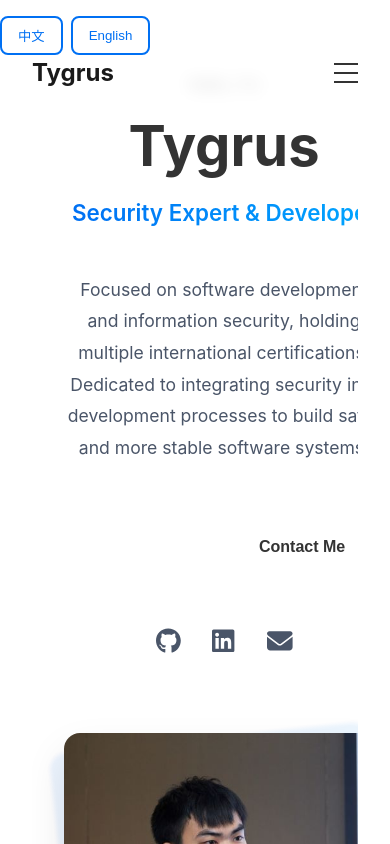
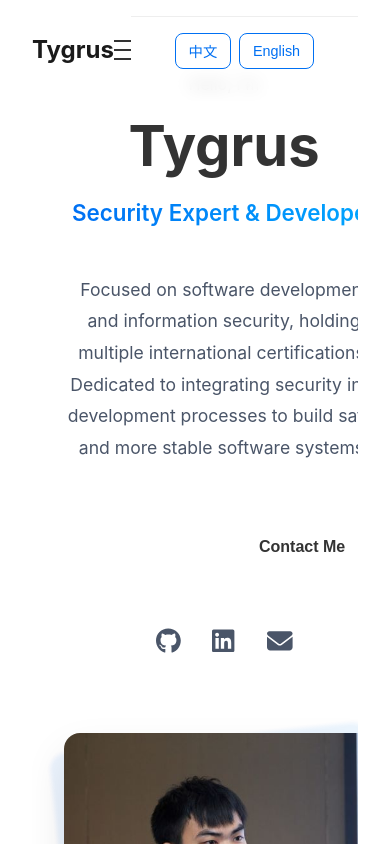
Before and after one commit to Lung-Yu/Lung-Yu.github.io, a React (Vite) app: page / in a window 390 px wide. Shown: the top 844 px of the page. Built offline with nearby package versions, Linux system fonts and the light colour scheme.

Commit message:
feat: 調整 Navbar 組件，重新排列語言切換器並優化樣式

```diff
--- a/src/features/navigation/components/Navbar.tsx
+++ b/src/features/navigation/components/Navbar.tsx
@@ -18,7 +18,6 @@ const Navbar = () => {
   return (
     <>
       <nav className={`navbar ${isScrolled ? 'scrolled' : ''}`}>
-        <LanguageSwitcher />
         <div className="nav-container">
           <Link to="/" className="nav-logo" onClick={() => setIsNavOpen(false)}>
             Tygrus
@@ -43,6 +42,7 @@ const Navbar = () => {
               />
             ))}
           </div>
+          <LanguageSwitcher />
         </div>
       </nav>
 
--- a/src/features/navigation/styles/Navbar.css
+++ b/src/features/navigation/styles/Navbar.css
@@ -96,6 +96,11 @@
     box-shadow: -5px 0 15px rgba(0, 0, 0, 0.1);
   }
 
+  .language-switcher {
+    width: 100%;
+    justify-content: center;
+  }
+
   .nav-menu.active {
     right: 0;
   }
--- a/src/shared/components/LanguageSwitcher/styles/LanguageSwitcher.css
+++ b/src/shared/components/LanguageSwitcher/styles/LanguageSwitcher.css
@@ -1,15 +1,16 @@
 .language-switcher {
     display: flex;
     gap: 0.5rem;
+    margin-left: 1rem; /* 與其他導航項目保持距離 */
 }
 
 .lang-btn {
-    padding: 0.5rem 1rem;
-    border: 2px solid var(--color-primary);
+    padding: 0.4rem 0.8rem; /* 縮小按鈕尺寸 */
+    border: 1px solid var(--color-primary);
     border-radius: var(--radius-md);
     background: transparent;
     color: var(--color-primary);
-    cursor: pointer;
+    font-size: 0.9rem; /* 稍微縮小字體 */
     transition: all 0.3s ease;
 }
 
@@ -18,7 +19,17 @@
     color: white;
 }
 
-.lang-btn:hover {
-    background: var(--color-primary);
-    color: white;
+/* 懸停效果改為更細緻的變化 */
+.lang-btn:hover:not(.active) {
+    background: rgba(0, 112, 243, 0.1);
+    color: var(--color-primary);
 }
+
+/* 手機版適配 */
+@media (max-width: 768px) {
+    .language-switcher {
+        margin: 0;
+        padding: 1rem 0;
+        border-top: 1px solid var(--color-gray-200);
+    }
+}
```
